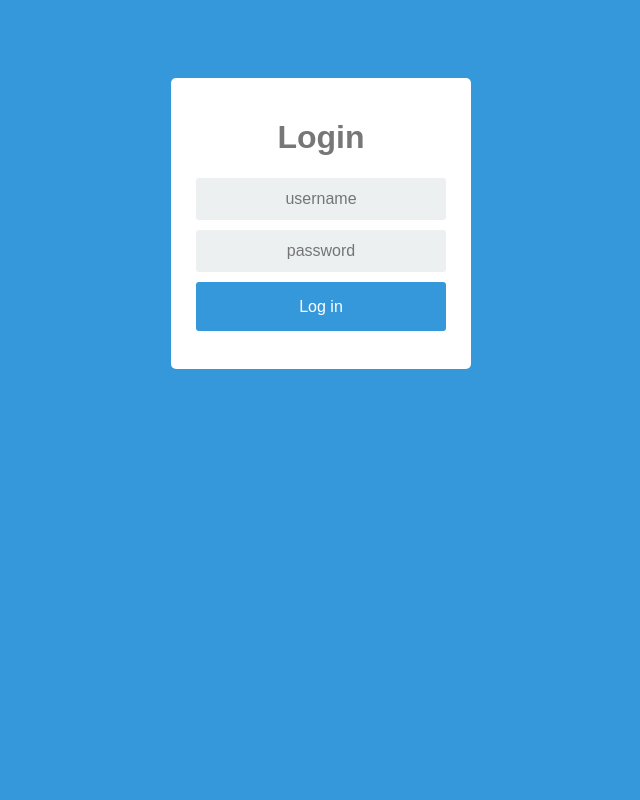
After one commit to ChiragAwale/Businessify, a Flask app: template templates/login.html in a window 1280 px wide. The commit adds this page. Shown: the whole page, without its empty margins (319-959 px from the left). Run offline with Flask 2, Linux system fonts and the light colour scheme; the template is opened without the code that fills it, so the values that code supplies are empty; parts of the project's set-up code (start-up, migrations or seed data) failed here and were passed over.

Commit message:
Login Funcitonality Added with few minor changes

```diff
--- a/app.py
+++ b/app.py
@@ -1,17 +1,47 @@
-from flask import Flask, render_template, send_from_directory
+from flask import Flask, render_template, send_from_directory,flash,redirect,session,abort,request
 import  service_layer.capital_one.merchant_data as merchant_data
 import config_k as config
 from service_layer import isochrone as isochrone
 import service_layer.data_handler as dh
+import os
+from sqlalchemy.orm import sessionmaker
+from data_layer.tabledef import *
 
 
 app = Flask(__name__)
 
 data_handler = dh.DataHandler()
 
+
 @app.route('/')
-def index():
-    return render_template('index.html')
+def home():
+    if not session.get('logged_in'):
+        return render_template('login.html')
+    else:
+        return "Hello Boss!  <a href='/logout'>Logout</a>"
+
+
+@app.route('/login', methods=['POST'])
+def do_admin_login():
+    POST_USERNAME = str(request.form['username'])
+    POST_PASSWORD = str(request.form['password'])
+
+    Session = sessionmaker(bind=engine)
+    s = Session()
+    query = s.query(User).filter(User.username.in_([POST_USERNAME]), User.password.in_([POST_PASSWORD]))
+    result = query.first()
+    if result:
+        session['logged_in'] = True
+    else:
+        flash('wrong password!')
+    return home()
+
+
+@app.route("/logout")
+def logout():
+    session['logged_in'] = False
+    return home()
+
 
 @app.route('/map')
 def map():
@@ -37,5 +67,9 @@ def map1():
 def da():
     return send_from_directory("service_layer/data/","dataset.json")
 
-if __name__ == '__main__':
-    app.run()
+
+
+
+app.secret_key = os.urandom(12)
+if __name__ == "__main__":
+    app.run(debug=True,host='0.0.0.0', port=4000)
--- a/models/Models.py
+++ b/models/Models.py
@@ -36,8 +36,8 @@ class User:
     prospective_business_list = []
     preferences = Preferences();
 
-    def __init__(self,userId,firstName,lastName,address,email,phone):
-        self.userId = userId
+    def __init__(self,username,firstName,lastName,address,email,phone):
+        self.username = username
         self.firstName = firstName
         self.lastName = lastName
         self.address = address
--- /dev/null
+++ b/static/css/login.css
@@ -0,0 +1,78 @@
+* {
+box-sizing: border-box;
+}
+
+*:focus {
+	outline: none;
+}
+body {
+font-family: Arial;
+background-color: #3498DB;
+padding: 50px;
+}
+.login {
+margin: 20px auto;
+width: 300px;
+}
+.login-screen {
+background-color: #FFF;
+padding: 20px;
+border-radius: 5px
+}
+
+.app-title {
+text-align: center;
+color: #777;
+}
+
+.login-form {
+text-align: center;
+}
+.control-group {
+margin-bottom: 10px;
+}
+
+input {
+text-align: center;
+background-color: #ECF0F1;
+border: 2px solid transparent;
+border-radius: 3px;
+font-size: 16px;
+font-weight: 200;
+padding: 10px 0;
+width: 250px;
+transition: border .5s;
+}
+
+input:focus {
+border: 2px solid #3498DB;
+box-shadow: none;
+}
+
+.btn {
+  border: 2px solid transparent;
+  background: #3498DB;
+  color: #ffffff;
+  font-size: 16px;
+  line-height: 25px;
+  padding: 10px 0;
+  text-decoration: none;
+  text-shadow: none;
+  border-radius: 3px;
+  box-shadow: none;
+  transition: 0.25s;
+  display: block;
+  width: 250px;
+  margin: 0 auto;
+}
+
+.btn:hover {
+  background-color: #2980B9;
+}
+
+.login-link {
+  font-size: 12px;
+  color: #444;
+  display: block;
+	margin-top: 12px;
+}
--- a/templates/index.html
+++ b/templates/index.html
@@ -9,7 +9,7 @@
   type="text/javascript" charset="utf-8"></script>
   </head>
 <body>
-<div style="width: 640px; height: 480px" id="mapContainer"></div>
+<p> Welcome</p>
 
 {# Local code for Js#}
   <script type=text/javascript
--- /dev/null
+++ b/templates/login.html
@@ -0,0 +1,34 @@
+<link rel="stylesheet" href="/static/css/login.css" type="text/css">
+{% block body %}
+{% if session['logged_in'] %}
+<p>You're logged in already!</p>
+{% else %}
+
+
+<form action="/login" method="POST">
+	<div class="login">
+		<div class="login-screen">
+			<div class="app-title">
+				<h1>Login</h1>
+			</div>
+
+			<div class="login-form">
+				<div class="control-group">
+				<input type="text" class="login-field" value="" placeholder="username" name="username">
+				<label class="login-field-icon fui-user" for="login-name"></label>
+				</div>
+
+				<div class="control-group">
+				<input type="password" class="login-field" value="" placeholder="password" name="password">
+				<label class="login-field-icon fui-lock" for="login-pass"></label>
+				</div>
+
+                <input type="submit" value="Log in" class="btn btn-primary btn-large btn-block" >
+			    <br>
+			</div>
+		</div>
+	</div>
+</form>
+
+{% endif %}
+{% endblock %}
```
Also changed, not shown: data_layer/dummy.py (added, +24 -0 lines), data_layer/tabledef.py (added, +36 -0 lines), data_layer/users.db (added), users.db (added), 1 other file.
